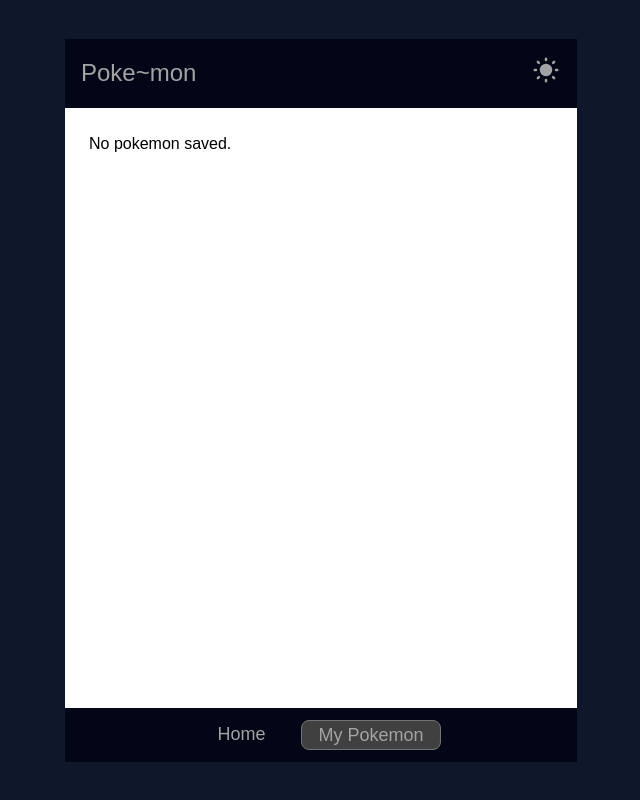
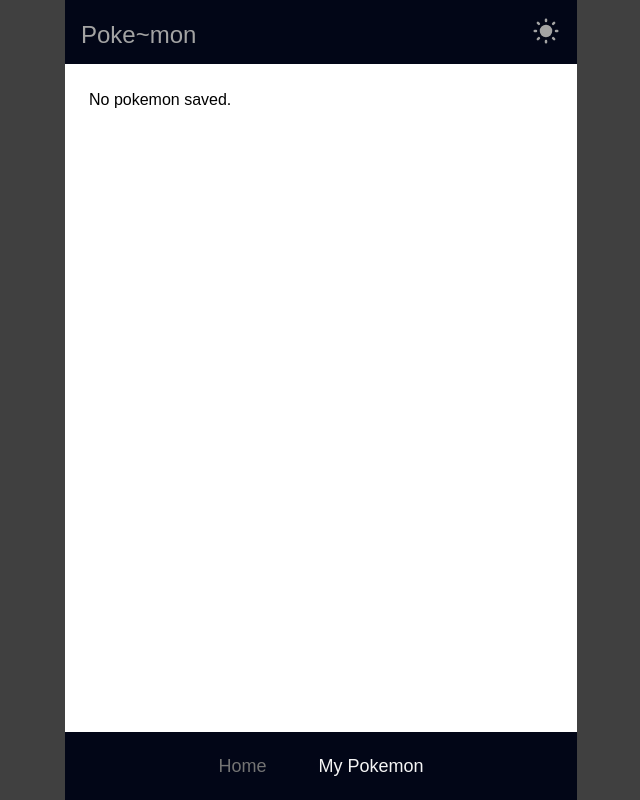
Before and after one commit to Berykwn/pokemon-app-pwa, a React (Vite) app: page /my-pokemons in a window 1280 px wide. Shown: the whole page, without its empty margins (319-959 px from the left). Built offline with nearby package versions, Linux system fonts and the light colour scheme; a web font is replaced by a local one.

Commit message:
refactor: optimize page performance

```diff
--- a/index.html
+++ b/index.html
@@ -13,7 +13,7 @@
     />
     <title>pokemon-app-pwa + TS</title>
   </head>
-  <body>
+  <body class="bg-neutral-700">
     <div id="root"></div>
     <script type="module" src="/src/main.tsx"></script>
   </body>
--- a/src/index.css
+++ b/src/index.css
@@ -1,3 +1,24 @@
 @tailwind base;
 @tailwind components;
 @tailwind utilities;
+
+/* width */
+::-webkit-scrollbar {
+  width: 10px;
+}
+
+/* Track */
+::-webkit-scrollbar-track {
+  background: #f1f1f1;
+}
+
+/* Handle */
+::-webkit-scrollbar-thumb {
+  background: #888;
+  border-radius: 5px;
+}
+
+/* Handle on hover */
+::-webkit-scrollbar-thumb:hover {
+  background: #555;
+}
--- a/src/layouts/MainLayout.tsx
+++ b/src/layouts/MainLayout.tsx
@@ -13,54 +13,42 @@
   const location = useLocation();
 
   return (
-    <div className="bg-slate-900 font-jersey">
     <div
-        className={`h-screen flex flex-col justify-center mx-auto w-full max-w-lg ${
+      className={`h-screen flex flex-col justify-between mx-auto w-full max-w-lg font-jersey ${
         darkMode ? "dark" : ""
       }`}
     >
-        <div className="bg-slate-950 py-4 px-4 sticky top-0 z-10">
-          <div className="flex justify-between items-center">
+      <header className="bg-slate-950 py-4 px-4 sticky top-0 z-10 h-16">
+        <nav className="flex justify-between items-center">
           <Link to="/" className="text-2xl text-neutral-400">
             Poke~mon
           </Link>
-            <div>
           <ThemeToggle />
-            </div>
-          </div>
-        </div>
-        <div
-          className="bg-white flex-grow overflow-y-auto max-h-[600px] dark:bg-neutral-800"
-          style={{
-            scrollbarWidth: "thin",
-            scrollbarColor: "gray white",
-          }}
-        >
+        </nav>
+      </header>
+      <main className="bg-white flex-grow overflow-y-auto max-h-[calc(100vh - 16rem)] dark:bg-neutral-800">
         {children}
-        </div>
-        <div className="bg-slate-950 py-3 px-4 sticky bottom-0 z-10">
-          <div className="flex justify-center gap-5">
+      </main>
+      <footer className="bg-slate-950 py-3 px-4 sticky bottom-0 z-10 flex justify-center gap-5 min-h-16">
         <Link
           to="/"
-              className={`px-4 text-neutral-400 text-lg ${
-                location.pathname === "/" &&
-                "bg-neutral-700 rounded-lg border border-neutral-500"
+          className={`px-4 py-2 text-lg ${
+            location.pathname === "/" ? "text-neutral-100" : "text-neutral-500"
           }`}
         >
           Home
         </Link>
         <Link
           to="/my-pokemons"
-              className={`px-4 text-neutral-400 text-lg ${
-                location.pathname === "/my-pokemons" &&
-                "bg-neutral-700 rounded-lg border border-neutral-500"
+          className={`px-4 py-2 text-lg ${
+            location.pathname === "/my-pokemons"
+              ? "text-neutral-100"
+              : "text-neutral-500"
           }`}
         >
           My Pokemon
         </Link>
-          </div>
-        </div>
-      </div>
+      </footer>
     </div>
   );
 };
--- a/src/main.tsx
+++ b/src/main.tsx
@@ -1,10 +1,6 @@
-import React from 'react'
-import ReactDOM from 'react-dom/client'
-import App from './App.tsx'
-import './index.css'
+import React from "react";
+import ReactDOM from "react-dom/client";
+import App from "./App.tsx";
+import "./index.css";
 
-ReactDOM.createRoot(document.getElementById('root')!).render(
-  <React.StrictMode>
-    <App />
-  </React.StrictMode>,
-)
+ReactDOM.createRoot(document.getElementById("root")!).render(<App />);
--- a/src/pages/Home.tsx
+++ b/src/pages/Home.tsx
@@ -2,8 +2,22 @@
 import MainLayout from "../layouts/MainLayout";
 import { Link } from "react-router-dom";
 
+import reactLogo from "../assets/loading.svg";
+
+interface PokemonItem {
+  name: string;
+}
+
+interface PokemonResponse {
+  results: PokemonItem[];
+}
+
 const Home = () => {
-  const [pokemonData, setPokemonData] = useState<any[]>([]);
+  const [pokemonData, setPokemonData] = useState<PokemonResponse>({
+    results: [],
+  });
+
+  const [loading, setLoading] = useState<boolean>(true);
 
   useEffect(() => {
     fetchData();
@@ -16,47 +30,57 @@
         throw new Error("Failed to fetch data");
       }
       const data = await response.json();
-      console.log(data);
-      setPokemonData(data.results);
+      setPokemonData(data);
+      setLoading(false);
     } catch (error) {
       console.error("Error fetching data:", error);
+      setLoading(false);
     }
   };
 
   return (
     <MainLayout>
-      <div className="grid grid-flow-row auto-rows-max grid-cols-2 gap-3 p-6">
-        {pokemonData.map((pokemon: any, index: number) => (
-          <div
+      <section className="grid grid-flow-row auto-rows-max grid-cols-2 gap-3 p-6">
+        {pokemonData.results?.map((pokemon: PokemonItem, index: number) => (
+          <article
             key={index}
-            className="flex h-full flex-col rounded-2xl border-4 border-black shadow-lg shadow-black dark:border-white"
+            className="flex flex-col rounded-xl border-4 border-black shadow-lg dark:border-white min-w-24 min-h-24"
           >
             <Link
               className="flex h-full flex-col items-center justify-between"
               to={`/pokemon/${pokemon.name}`}
             >
-              <div className="flex h-full w-full items-center justify-center">
+              <figure className="flex justify-center aspect-w-4 aspect-h-5 w-full">
+                {loading && (
+                  <img
+                    alt="loading"
+                    src={reactLogo}
+                    className="object-cover text-center py-3"
+                    width={"150px"}
+                    height={"150px"}
+                    loading="lazy"
+                  />
+                )}
+                {!loading && (
                   <img
                     alt={pokemon.name}
                     src={`https://raw.githubusercontent.com/PokeAPI/sprites/master/sprites/pokemon/other/dream-world/${
                       index + 1
                     }.svg`}
-                  width="170"
-                  height="200"
-                  decoding="async"
-                  data-nimg="1"
-                  className="h-auto w-auto"
+                    className="object-cover text-center py-2"
+                    width={"150px"}
+                    height={"150px"}
                     loading="lazy"
-                  style={{ color: "transparent" }}
                   />
-              </div>
-              <p className="w-full rounded-b-lg bg-black py-2 text-center text-lg font-bold uppercase tracking-widest text-white dark:rounded-b-xl">
+                )}
+              </figure>
+              <figcaption className="w-full rounded-b-lg bg-black py-2 text-center text-lg font-bold uppercase tracking-widest text-white dark:rounded-b-xl">
                 {pokemon.name}
-              </p>
+              </figcaption>
             </Link>
-          </div>
+          </article>
         ))}
-      </div>
+      </section>
     </MainLayout>
   );
 };
--- a/src/pages/MyPokemon.tsx
+++ b/src/pages/MyPokemon.tsx
@@ -35,7 +35,7 @@
     localStorage.setItem("myPokemon", JSON.stringify(pokemons));
   };
 
-  console.log(myPokemonList);
+  console.log("uhuy", myPokemonList);
 
   return (
     <MainLayout>
```
Also changed, not shown: src/assets/loading.svg (added). Lines whose indentation alone changed are shown as unchanged.
